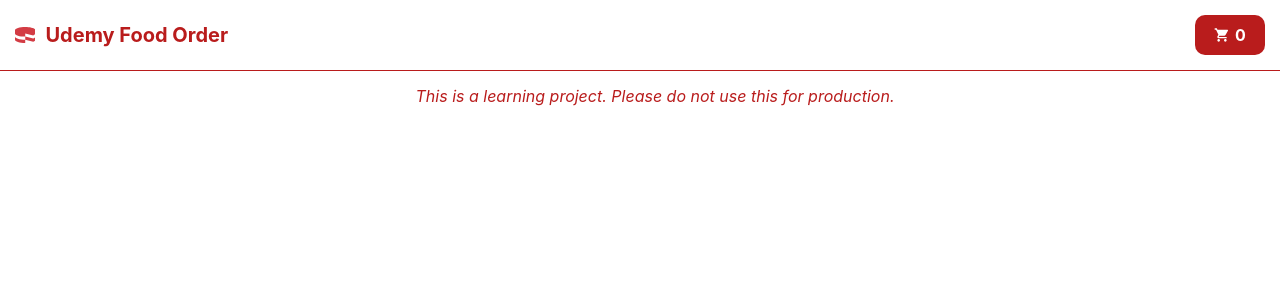
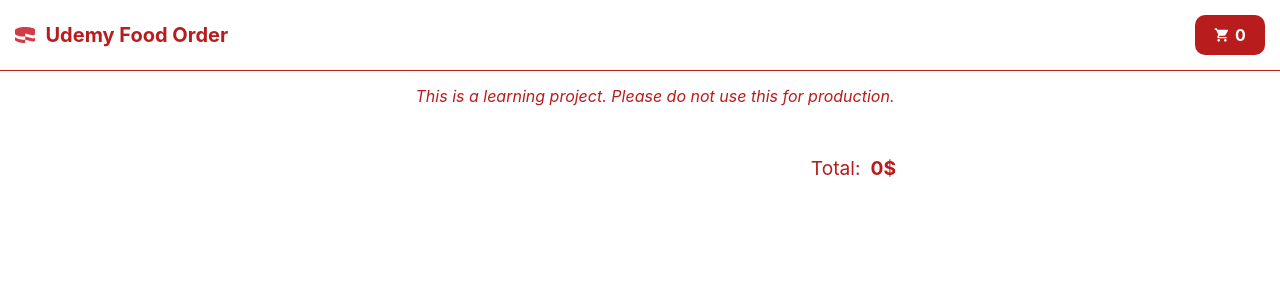
Before and after one commit to ryanfna/redux-udemy, a React (Create React App) app: page /cart in a window 1280 px wide. Shown: the top 300 px of the page. Built offline with nearby package versions, Linux system fonts and the light colour scheme.

Commit message:
ref: update cart with redux

```diff
--- a/src/pages/cart/cart.style.tsx
+++ b/src/pages/cart/cart.style.tsx
@@ -44,8 +44,45 @@ export const CartListContainer = styled.div`
   padding: 15px;
   text-align: center;
   margin: 0 auto;
-  font-style: italic;
   color: #b91c1c;
   font-size: 1rem;
   font-weight: light;
 `
+
+export const CartInfo = styled.div`
+  display: block;
+  width: 30%;
+`
+
+export const CartTitleItem = styled.div`
+  font-weight: bold;
+  font-size: 1.2rem;
+  margin-bottom: 10px;
+  text-align: left;
+`
+
+export const CartDescriptionItem = styled.div`
+  font-size: 0.8rem;
+  margin-bottom: 10px;
+  text-align: left;
+`
+
+export const CartPriceItem = styled.div`
+  font-weight: bold;
+  font-size: 1.2rem;
+`
+
+export const CartTotalContainer = styled.div`
+  display: flex;
+  justify-content: end;
+`
+
+export const CartTotalTitle = styled.div`
+  font-size: 1.2rem;
+  margin-right: 10px;
+`
+
+export const CartTotalPrice = styled.div`
+  font-weight: bold;
+  font-size: 1.2rem;
+`
--- a/src/pages/cart/index.tsx
+++ b/src/pages/cart/index.tsx
@@ -1,10 +1,22 @@
 import { RootState } from '@/store'
-import { FC } from 'react'
+import { FC, useMemo } from 'react'
 import { useDispatch, useSelector } from 'react-redux'
 import { CartItem, removeCard } from '../../store/slices/cart.slice'
-import { ButtonRemove, CartItemContainer, CartItemImage, CartListContainer } from './cart.style'
+import {
+  ButtonRemove,
+  CartDescriptionItem,
+  CartInfo,
+  CartItemContainer,
+  CartItemImage,
+  CartListContainer,
+  CartPriceItem,
+  CartTitleItem,
+  CartTotalContainer,
+  CartTotalPrice,
+  CartTotalTitle
+} from './cart.style'
 
-const CartInline: FC<CartItem> = ({ id, image, name, description, price }) => {
+const CartInline: FC<CartItem> = ({ id, image, name, description, price, quantity }) => {
   const dispatch = useDispatch()
 
   const handleRemoveFromCart = (_evt: any) => {
@@ -15,9 +27,12 @@ const CartInline: FC<CartItem> = ({ id, image, name, description, price }) => {
   return (
     <CartItemContainer>
       <CartItemImage src={image} />
-      <div>{name}</div>
-      <div>{description}</div>
-      <div>{price}</div>
+      <CartInfo>
+        <CartTitleItem>{name}</CartTitleItem>
+        <CartDescriptionItem>{description}</CartDescriptionItem>
+      </CartInfo>
+      <CartPriceItem>{price}$</CartPriceItem>
+      <div>x{quantity}</div>
       <ButtonRemove onClick={handleRemoveFromCart}>Remove</ButtonRemove>
     </CartItemContainer>
   )
@@ -25,12 +40,19 @@ const CartInline: FC<CartItem> = ({ id, image, name, description, price }) => {
 
 const CartPage = () => {
   const cart = useSelector((state: RootState) => state.cart)
+  const total = useMemo(() => cart.reduce((acc, item) => acc + item.price! * item.quantity, 0), [cart])
+
   return (
     <>
       <CartListContainer>
         {cart.map((item, index) => (
           <CartInline key={index} {...item} />
         ))}
+        <br />
+        <CartTotalContainer>
+          <CartTotalTitle>Total:</CartTotalTitle>
+          <CartTotalPrice>{total}$</CartTotalPrice>
+        </CartTotalContainer>
       </CartListContainer>
     </>
   )
--- a/src/store/slices/cart.slice.ts
+++ b/src/store/slices/cart.slice.ts
@@ -1,15 +1,21 @@
 import { FoodDto } from '@/types'
 import { PayloadAction, createSlice } from '@reduxjs/toolkit'
-import { generateUUID } from '../../utils/faker'
 
-export type CartItem = Partial<FoodDto>
+export type CartItem = Partial<FoodDto> & {
+  quantity: number
+}
 
 const cartSlice = createSlice({
   name: 'cart',
   initialState: [] as CartItem[],
   reducers: {
-    addCard: (state, action: PayloadAction<CartItem>) => {
-      state.push({ ...action.payload, id: generateUUID() })
+    addCard: (state, action: PayloadAction<Partial<FoodDto>>) => {
+      const item = state.find(item => item.id === action.payload.id)
+      if (item) {
+        item.quantity++
+        return
+      }
+      state.push({ ...action.payload, quantity: 1 })
     },
     removeCard: (state, action: PayloadAction<string>) => {
       return state.filter(item => item.id !== action.payload)
```
